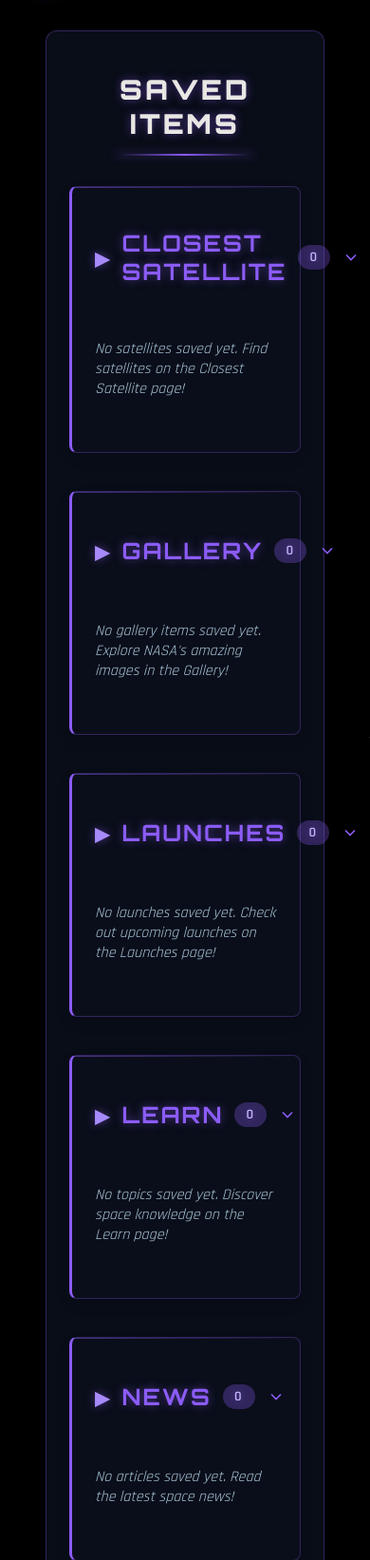
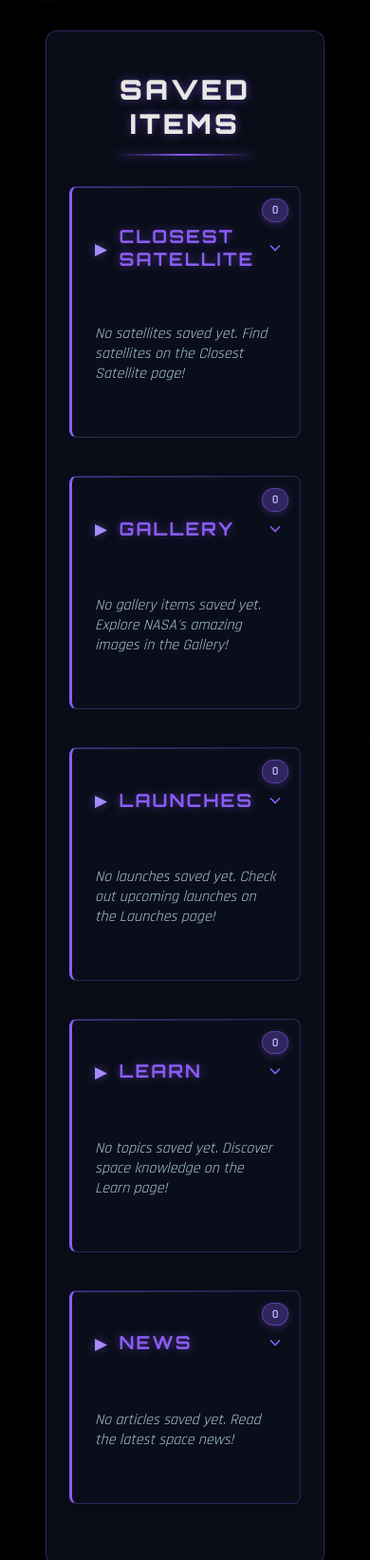
Before and after one commit to UCCS-CS4300-5300/Team-2-Fall-2025-Sec-1, a Django app: page /saved/ in a window 390 px wide. Shown: the part 67-1710 px from the top of the page at 95% size. Run offline with Django 5.2, Linux system fonts and the light colour scheme; a user stored in the database is signed in; data comes from the database, SQL or seed files in the repository; data that the repository does not hold is empty; some libraries are stand-ins or nearby versions.

Commit message:
Saved feature completed

```diff
--- a/orbitstream/saved_page/templates/saved_page/saved_page.html
+++ b/orbitstream/saved_page/templates/saved_page/saved_page.html
@@ -118,6 +118,7 @@ h1::after {
     display: flex;
     align-items: center;
     gap: 0.75rem;
+    position: relative;
 }
 
 .saved-section h2::before {
@@ -131,7 +132,6 @@ h1::after {
 .section-header {
     cursor: pointer;
     user-select: none;
-    justify-content: space-between;
     transition: all 0.3s ease;
     margin-bottom: 0 !important;
     padding-bottom: 1rem;
@@ -142,6 +142,8 @@ h1::after {
 }
 
 .collapse-icon {
+    position: absolute;
+    right: 0;
     transition: transform 0.3s ease;
     flex-shrink: 0;
 }
@@ -275,6 +277,9 @@ h1::after {
 
 /* Section count badge */
 .section-count {
+    position: absolute;
+    top: 1rem;
+    right: 1rem;
     background: rgba(139, 92, 246, 0.3);
     color: #c4b5fd;
     font-size: 0.9rem;
@@ -282,6 +287,8 @@ h1::after {
     border-radius: 20px;
     font-family: 'Rajdhani', sans-serif;
     font-weight: 600;
+    border: 1px solid rgba(139, 92, 246, 0.5);
+    box-shadow: 0 2px 8px rgba(139, 92, 246, 0.3);
 }
 
 /* Description truncation */
@@ -433,6 +440,22 @@ h1::after {
         font-size: 1.8rem;
     }
 
+    .saved-section h2 {
+        font-size: 1.2rem;
+        padding-right: 3rem;
+    }
+
+    .section-count {
+        top: 0.75rem;
+        right: 0.75rem;
+        font-size: 0.8rem;
+        padding: 0.2rem 0.6rem;
+    }
+
+    .collapse-icon {
+        right: -0.5rem;
+    }
+
     .saved-item-row {
         flex-direction: column;
     }
@@ -475,9 +498,9 @@ h1::after {
 
     <!-- Closest Satellite Section -->
     <div class="saved-section">
+        <span class="section-count">{{ saved_satellites|length }}</span>
         <h2 class="section-header">
             Closest Satellite
-            <span class="section-count">{{ saved_satellites|length }}</span>
             <svg class="collapse-icon" width="20" height="20" viewBox="0 0 24 24" fill="none" stroke="currentColor" stroke-width="2">
                 <polyline points="6 9 12 15 18 9"></polyline>
             </svg>
@@ -514,9 +537,9 @@ h1::after {
 
     <!-- Gallery Section -->
     <div class="saved-section">
+        <span class="section-count">{{ saved_gallery_items|length }}</span>
         <h2 class="section-header">
             Gallery
-            <span class="section-count">{{ saved_gallery_items|length }}</span>
             <svg class="collapse-icon" width="20" height="20" viewBox="0 0 24 24" fill="none" stroke="currentColor" stroke-width="2">
                 <polyline points="6 9 12 15 18 9"></polyline>
             </svg>
@@ -555,9 +578,9 @@ h1::after {
 
     <!-- Launches Section -->
     <div class="saved-section">
+        <span class="section-count">{{ saved_launches|length }}</span>
         <h2 class="section-header">
             Launches
-            <span class="section-count">{{ saved_launches|length }}</span>
             <svg class="collapse-icon" width="20" height="20" viewBox="0 0 24 24" fill="none" stroke="currentColor" stroke-width="2">
                 <polyline points="6 9 12 15 18 9"></polyline>
             </svg>
@@ -599,9 +622,9 @@ h1::after {
 
     <!-- Learn Section -->
     <div class="saved-section">
+        <span class="section-count">{{ saved_learn_topics|length }}</span>
         <h2 class="section-header">
             Learn
-            <span class="section-count">{{ saved_learn_topics|length }}</span>
             <svg class="collapse-icon" width="20" height="20" viewBox="0 0 24 24" fill="none" stroke="currentColor" stroke-width="2">
                 <polyline points="6 9 12 15 18 9"></polyline>
             </svg>
@@ -638,9 +661,9 @@ h1::after {
 
     <!-- News Section -->
     <div class="saved-section">
+        <span class="section-count">{{ saved_news_articles|length }}</span>
         <h2 class="section-header">
             News
-            <span class="section-count">{{ saved_news_articles|length }}</span>
             <svg class="collapse-icon" width="20" height="20" viewBox="0 0 24 24" fill="none" stroke="currentColor" stroke-width="2">
                 <polyline points="6 9 12 15 18 9"></polyline>
             </svg>
```
